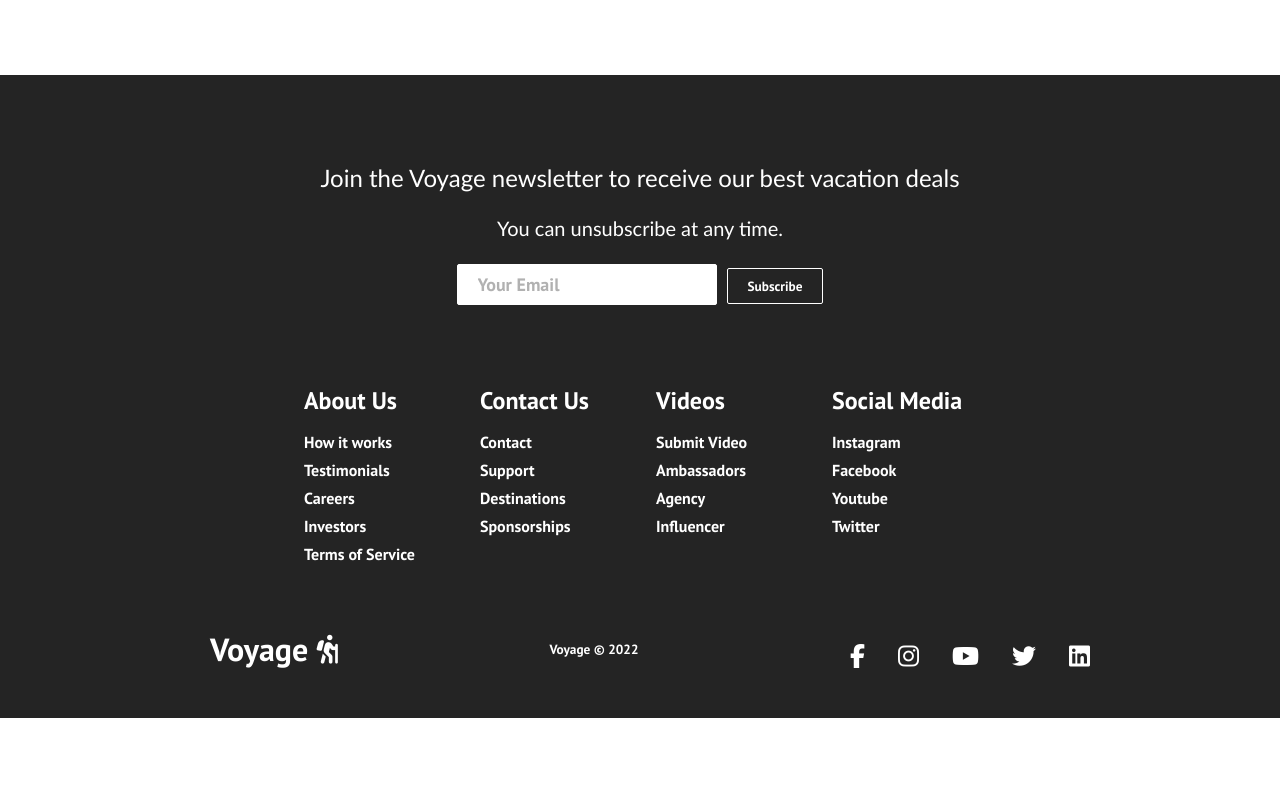
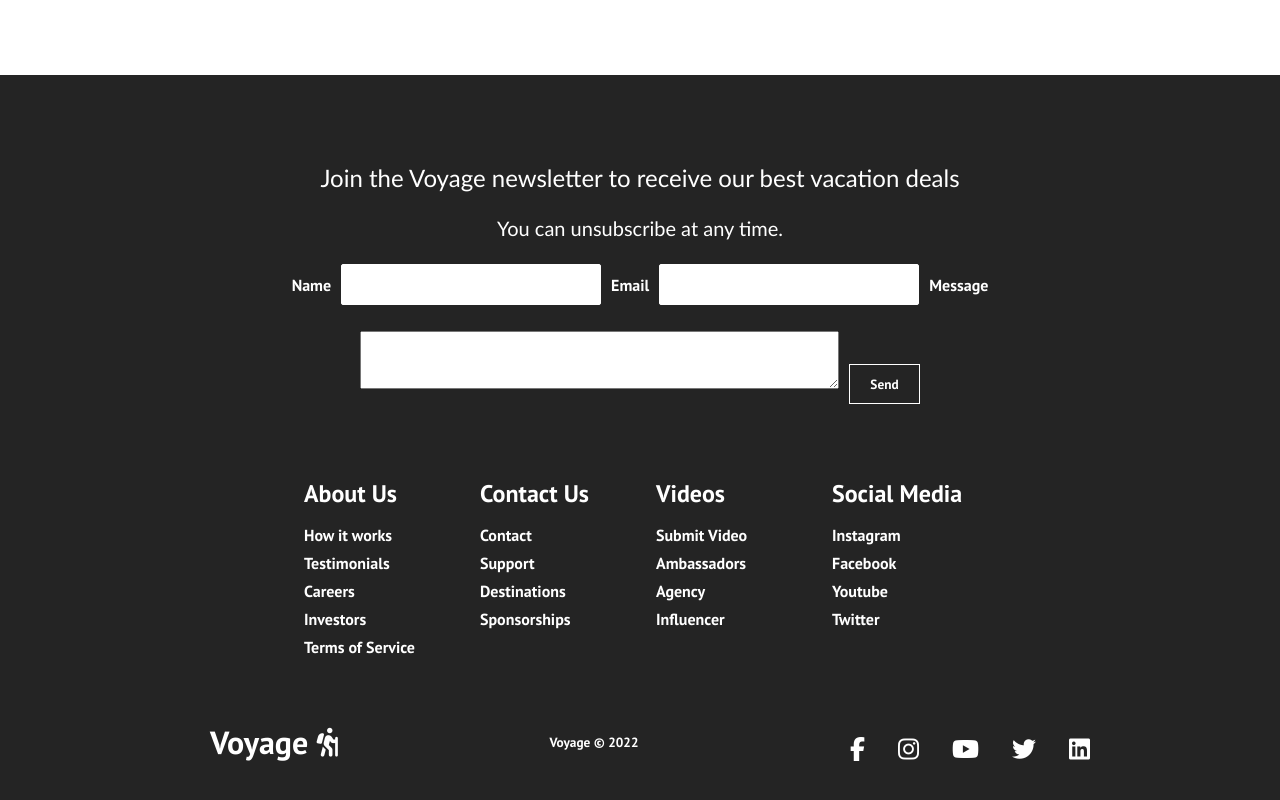
Before and after one commit to kartik-raj7/voyager, a React (Create React App) app: page / in a window 1280 px wide. Shown: the part 1826-2626 px from the top of the page. Before the commit the page ends 2544 px from the top, so only its background shows below. Built offline with nearby package versions, Linux system fonts and the light colour scheme.

Commit message:
added mailapi

```diff
--- a/package.json
+++ b/package.json
@@ -3,9 +3,11 @@
   "version": "0.1.0",
   "private": true,
   "dependencies": {
+    "@emailjs/browser": "^3.6.2",
     "@testing-library/jest-dom": "^5.16.4",
     "@testing-library/react": "^13.3.0",
     "@testing-library/user-event": "^13.5.0",
+    "emailjs-com": "^3.2.0",
     "react": "^18.2.0",
     "react-dom": "^18.2.0",
     "react-router-dom": "^6.3.0",
--- a/src/components/Button.css
+++ b/src/components/Button.css
@@ -18,9 +18,22 @@
 .btn--outline{
     background-color: transparent;
     color:#fff;
-    padding: 8px 20px;
+    padding: 10px 20px;
     border: 1px solid var(--primary);
     transition: 1px solid var(--primary);
+    margin-left: 10px;
+    margin-bottom: 10px;
+}
+.btn--outline:hover{
+    color:black;
+    background-color: white;
+    /* background-color: transparent;
+    color:#fff;
+    padding: 10px 20px;
+    border: 1px solid var(--primary);
+    transition: 1px solid var(--primary);
+    margin-left: 10px;
+    margin-bottom: 10px; */
 }
 .btn-medium{
     padding: 8px 20px;
--- a/src/components/Footer.css
+++ b/src/components/Footer.css
@@ -38,13 +38,21 @@
     padding: 8px 20px;
     border-radius: 2px;
     margin-right: 10px;
+    margin-left: 10px;
     outline: none;
     border: none;
     font-size: 18px;
     margin-bottom: 16px;
     border: 1px solid #fff;
   }
-
+  .footer-input-message{
+    width:50%;
+    height:50%;
+  }
+  textarea{
+    margin-top: 10px;
+    padding: 10px;
+  }
   .footer-links {
     width: 100%;
     max-width: 1000px;
--- a/src/components/Footer.js
+++ b/src/components/Footer.js
@@ -1,9 +1,27 @@
-import React from 'react';
+// import React from 'react';
 import './Footer.css';
+import React, { useRef,useState } from 'react';
+import emailjs from '@emailjs/browser';
 import { Button } from './Button';
 import { Link } from 'react-router-dom';
 
 function Footer() {
+  // const [form,setform]=useState('');
+  const form = useRef();
+  // function call(){
+  //   setform('submit');
+  //   sendEmail("Send");
+  // }
+  const sendEmail = (e) => {
+    e.preventDefault();
+    alert('message sent succesfully');
+    emailjs.sendForm('service_ynrtc97', 'template_2j3duk4', form.current, 'mqi9_EVVy78w5ZPzt')
+      .then((result) => {
+          console.log(result.text);
+      }, (error) => {
+          console.log(error.text);
+      });
+    }
   return (
     <div className='footer-container'>
       <section className='footer-subscription'>
@@ -14,7 +32,17 @@ function Footer() {
           You can unsubscribe at any time.
         </p>
         <div className='input-areas'>
-          <form>
+        <form ref={form} onSubmit={sendEmail}>
+      <label>Name</label>
+      <input className='footer-input' type="text" name="user_name" />
+      <label>Email</label>
+      <input className='footer-input' type="email" name="user_email" />
+      <label>Message</label>
+      <textarea className='footer-input-message' name="message" />
+      {/* <Button buttonStyle='btn--outline' onClick={()=>call()}>Subscribe</Button> */}
+      <input className='btn--outline' type="submit" value="Send" />
+    </form>
+          {/* <form>
             <input
               className='footer-input'
               name='email'
@@ -22,7 +50,7 @@ function Footer() {
               placeholder='Your Email'
             />
             <Button buttonStyle='btn--outline'>Subscribe</Button>
-          </form>
+          </form> */}
         </div>
       </section>
       <div class='footer-links'>
```
Also changed, not shown: 1 other file (tests, documents, lock files or other folders).
